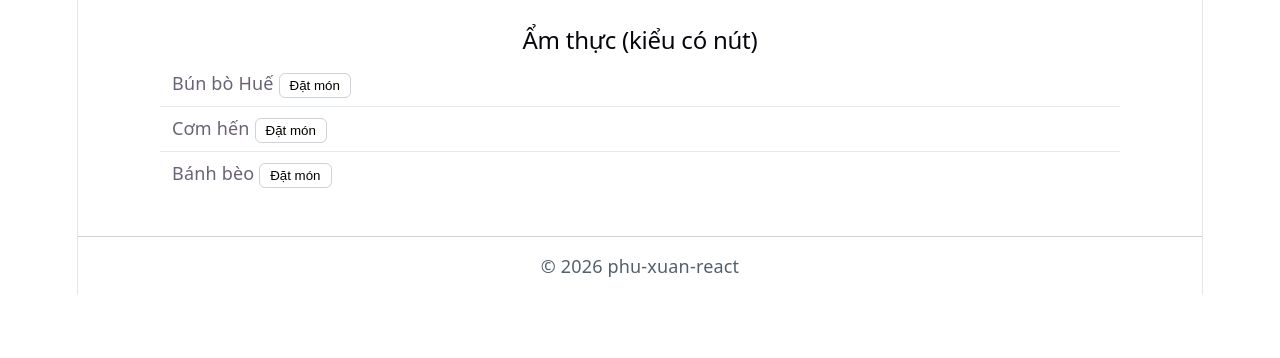
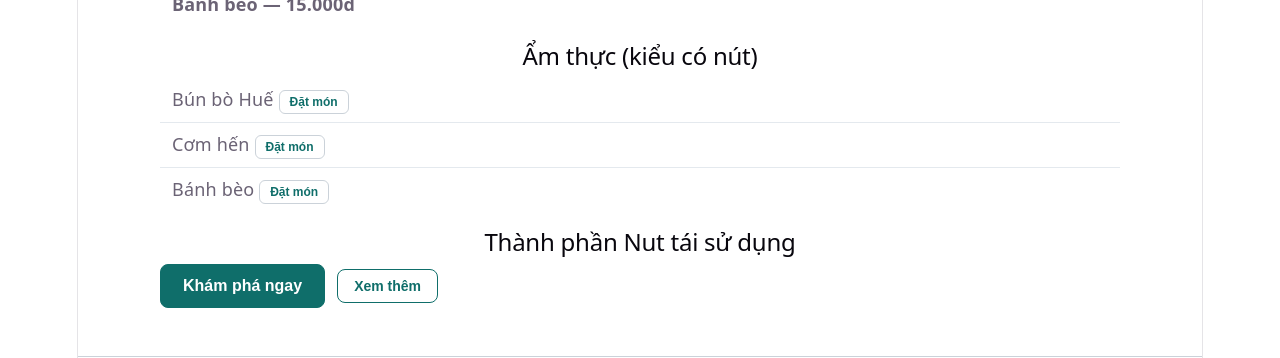
Before and after one commit to xuanhoai3152007-cmd/phu-xuan-react, a React (Vite) app: page / in a window 1280 px wide. Shown: the part 714-1072 px from the top of the page. Before the commit the page ends 1009 px from the top, so only its background shows below. Built offline with nearby package versions, Linux system fonts and the light colour scheme.

Commit message:
feat: bai 9 lab 5 thanh phan Nut tai su dung

```diff
--- a/src/App.css
+++ b/src/App.css
@@ -7,4 +7,11 @@
   display: grid;
   grid-template-columns: repeat(auto-fill, minmax(220px, 1fr));
   gap: 16px;
+  margin-bottom: 16px;
 }
+.hang-nut-demo {
+  display: flex;
+  gap: 12px;
+  align-items: center;
+  margin-bottom: 24px;
+}
--- /dev/null
+++ b/src/components/Nut.css
@@ -0,0 +1,36 @@
+.nut {
+  cursor: pointer;
+  border-radius: 8px;
+  font-weight: 600;
+  border: 1px solid transparent;
+}
+
+.nut--chinh {
+  background: #0f6e6a;
+  color: #ffffff;
+  border-color: #0f6e6a;
+}
+.nut--chinh:hover {
+  background: #0c5b58;
+}
+.nut--phu {
+  background: #ffffff;
+  color: #0f6e6a;
+  border-color: #0f6e6a;
+}
+.nut--phu:hover {
+  background: #e6f0ef;
+}
+
+.nut--nho {
+  padding: 4px 10px;
+  font-size: 12px;
+}
+.nut--vua {
+  padding: 8px 16px;
+  font-size: 14px;
+}
+.nut--lon {
+  padding: 12px 22px;
+  font-size: 16px;
+}
--- /dev/null
+++ b/src/components/Nut.tsx
@@ -0,0 +1,22 @@
+import type { ButtonHTMLAttributes, ReactNode } from 'react'
+import './Nut.css'
+
+type LoaiNut = 'chinh' | 'phu'
+type KichThuocNut = 'nho' | 'vua' | 'lon'
+
+interface NutProps extends Omit<ButtonHTMLAttributes<HTMLButtonElement>, 'className'> {
+  loai?: LoaiNut
+  kichThuoc?: KichThuocNut
+  children: ReactNode
+}
+
+function Nut({ loai = 'chinh', kichThuoc = 'vua', children, ...rest }: NutProps) {
+  const className = `nut nut--${loai} nut--${kichThuoc}`
+  return (
+    <button className={className} {...rest}>
+      {children}
+    </button>
+  )
+}
+
+export default Nut
--- a/src/pages/TrangDanhMuc.tsx
+++ b/src/pages/TrangDanhMuc.tsx
@@ -2,6 +2,7 @@ import BoCucTrang from '../components/BoCucTrang'
 import TheDiaDanh from '../components/TheDiaDanh'
 import HopThongBao, { HopThongBaoThanhCong } from '../components/HopThongBao'
 import DanhSach from '../components/DanhSach'
+import Nut from '../components/Nut'
 import { DANH_SACH_DIA_DANH } from '../du-lieu/diaDanh'
 import { DANH_SACH_MON_AN } from '../du-lieu/monAn'
 
@@ -51,10 +52,23 @@ function TrangDanhMuc() {
             cacMuc={DANH_SACH_MON_AN}
             hienThiMuc={(mon) => (
               <span>
-                {mon.ten} <button onClick={() => alert('Đã đặt: ' + mon.ten)}>Đặt món</button>
+                {mon.ten}{' '}
+                <Nut loai="phu" kichThuoc="nho" onClick={() => alert('Đã đặt: ' + mon.ten)}>
+                  Đặt món
+                </Nut>
               </span>
             )}
           />
+
+          <h2>Thành phần Nut tái sử dụng</h2>
+          <div className="hang-nut-demo">
+            <Nut loai="chinh" kichThuoc="lon" onClick={() => alert('Đã bấm nút chính!')}>
+              Khám phá ngay
+            </Nut>
+            <Nut loai="phu" kichThuoc="vua" onClick={() => alert('Đã bấm nút phụ!')}>
+              Xem thêm
+            </Nut>
+          </div>
         </>
       }
     />
```
Also changed, not shown: 1 other file (tests, documents, lock files or other folders).
